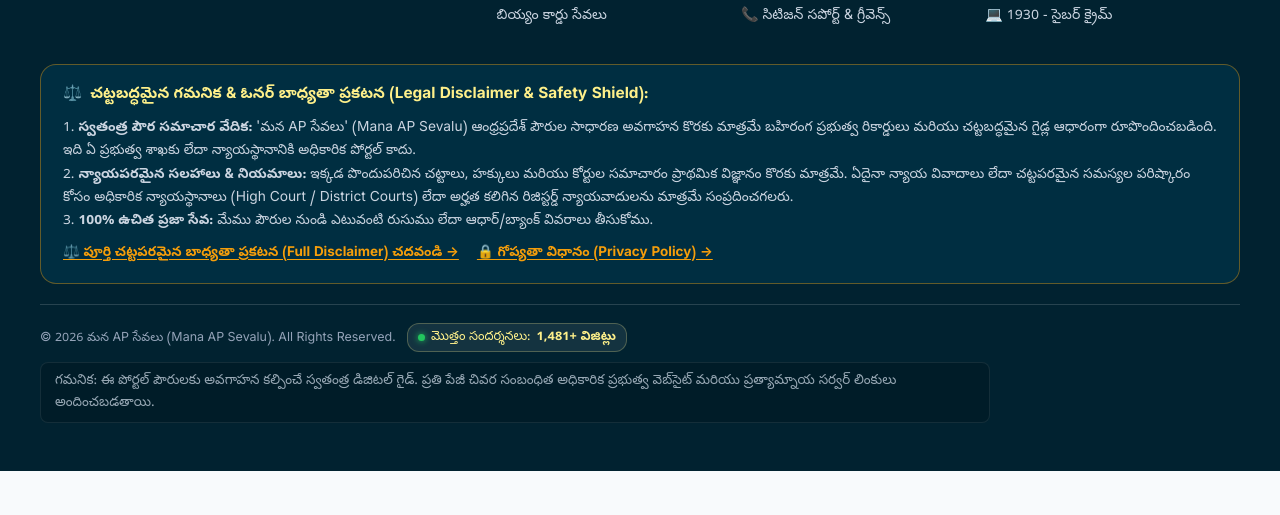
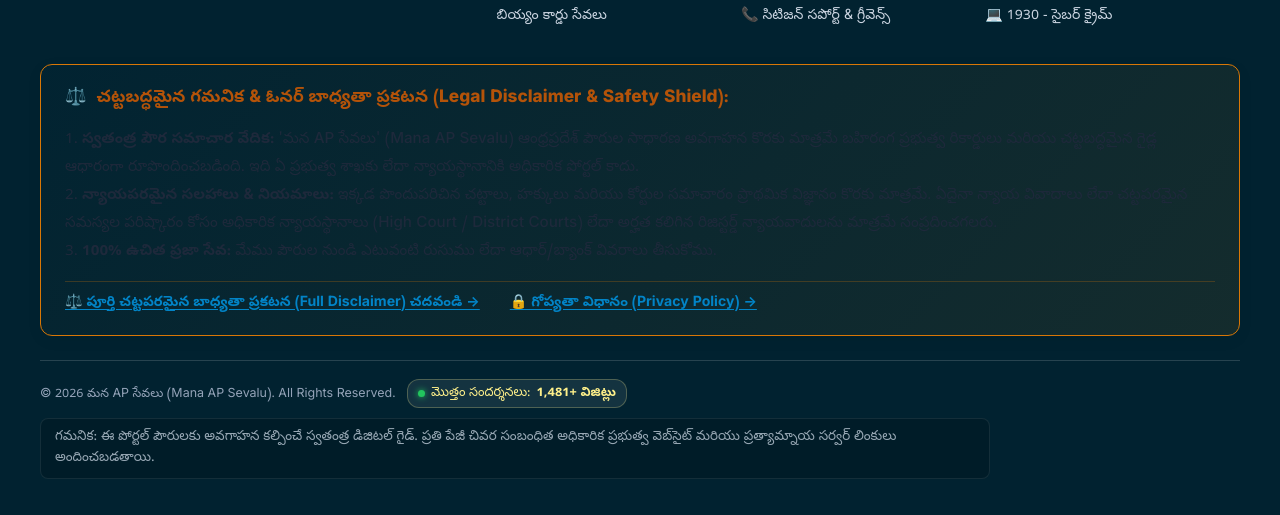
Before and after one commit to RAVITEJAanand/mana-ap-sevalu, a plain HTML site: page index.html in a window 1280 px wide. Shown: the part 2526-3041 px from the top of the page. Before the commit the page ends 2997 px from the top, so only its background shows below. Drawn offline with Linux system fonts and the light colour scheme; no server answers.

Commit message:
[High Contrast] Fix legal disclaimer card contrast and crystal-clear readability in light and dark mode

```diff
--- a/assets/css/style.css
+++ b/assets/css/style.css
@@ -1992,7 +1992,79 @@ main {
 .subtext-lead { font-size: 0.9rem !important; color: var(--text-muted) !important; margin-bottom: 20px !important; line-height: 1.6 !important; }
 .label-muted-small { font-size: 0.8rem !important; color: var(--text-muted) !important; }
 .color-gold-light { color: var(--gold-light) !important; }
-.color-red { color: var(--red) !important; }
 .mb-12 { margin-bottom: 12px !important; }
 .mb-14 { margin-bottom: 14px !important; }
 .mb-6 { margin-bottom: 6px !important; }
+
+/* ==========================================================================
+   Owner Safety & Legal Disclaimer Card (Crystal Clear High Contrast)
+   ========================================================================== */
+.owner-disclosure-card {
+  background: linear-gradient(135deg, rgba(8, 51, 68, 0.08) 0%, rgba(245, 158, 11, 0.08) 100%);
+  border: 1.5px solid #d97706;
+  border-radius: 12px;
+  padding: 20px 24px;
+  margin: 32px 0 24px;
+  box-shadow: 0 4px 16px rgba(0, 0, 0, 0.05);
+}
+
+[data-theme="dark"] .owner-disclosure-card {
+  background: linear-gradient(135deg, rgba(8, 51, 68, 0.4) 0%, rgba(245, 158, 11, 0.15) 100%);
+  border: 1.5px solid #f59e0b;
+  box-shadow: 0 4px 20px rgba(0, 0, 0, 0.4);
+}
+
+.disclosure-header {
+  display: flex;
+  align-items: center;
+  gap: 10px;
+  font-size: 1.08rem;
+  font-weight: 800;
+  color: #b45309;
+  margin-bottom: 12px;
+}
+
+[data-theme="dark"] .disclosure-header {
+  color: #fbbf24;
+}
+
+.disclosure-text {
+  font-size: 0.95rem;
+  line-height: 1.85;
+  color: #1e293b;
+  margin-bottom: 14px;
+  font-weight: 500;
+}
+
+[data-theme="dark"] .disclosure-text {
+  color: #e2e8f0;
+}
+
+.disclosure-links {
+  display: flex;
+  flex-wrap: wrap;
+  gap: 16px;
+  align-items: center;
+  padding-top: 10px;
+  border-top: 1px solid rgba(217, 119, 6, 0.25);
+}
+
+.disclosure-links a {
+  font-size: 0.88rem;
+  font-weight: 700;
+  color: #0284c7;
+  text-decoration: underline;
+  transition: color 0.15s;
+}
+
+.disclosure-links a:hover {
+  color: #0369a1;
+}
+
+[data-theme="dark"] .disclosure-links a {
+  color: #38bdf8;
+}
+
+[data-theme="dark"] .disclosure-links a:hover {
+  color: #7dd3fc;
+}
```
